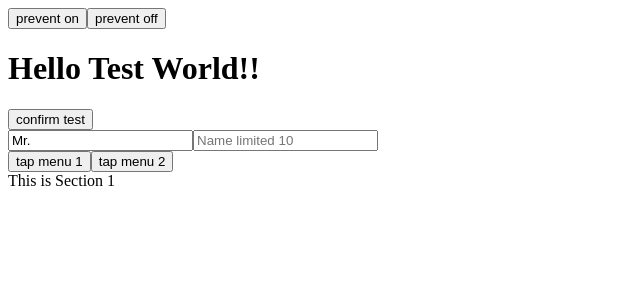
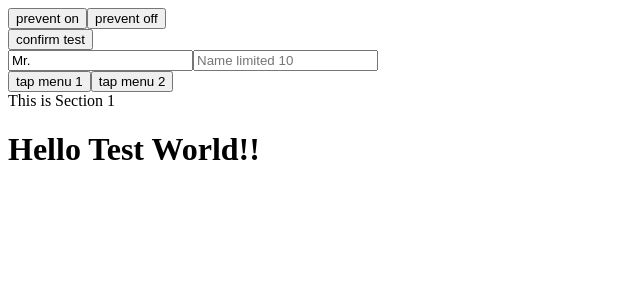
Before and after one commit to Mu-jun/react-hooks, a React (Create React App) app: page / in a window 1280 px wide. Shown: the top 300 px of the page, without its empty margins (0-640 px from the left). Built offline with nearby package versions, Linux system fonts and the light colour scheme.

Commit message:
hooks - useScroll

```diff
--- a/src/App.js
+++ b/src/App.js
@@ -4,6 +4,7 @@ import useTaps from './hooks/taps';
 import { useTitle } from './hooks/title';
 import { useConfirm } from './hooks/confirm';
 import { usePreventLeave } from './hooks/preventLeave';
+import { useScroll } from './hooks/scroll';
 
 const content = [
   {
@@ -27,6 +28,8 @@ function App() {
   const sayHello = () => console.log('hello~');
   const titleRef = useClick(sayHello);
 
+  const { scrollY } = useScroll();
+
   const confirmFn = () => console.log('confirm');
   const cancelFn = () => console.log('cancel');
   const confirmAction = useConfirm('confirm message', confirmFn, cancelFn);
@@ -39,12 +42,12 @@ function App() {
   const { currentItem, setItem } = useTaps(0, content);
 
   return (
-    <div>
+    <div style={{ height: '1000vh' }}>
       <div>
         <button onClick={enablePrevent}>prevent on</button>
         <button onClick={disablePrevent}>prevent off</button>
       </div>
-      <h1 ref={titleRef}>Hello Test World!!</h1>
+
       <button onClick={confirmAction}>confirm test</button>
       <br />
       <input placeholder="Name" {...name} />
@@ -55,6 +58,12 @@ function App() {
         ))}
         <div>{currentItem.content}</div>
       </div>
+      <h1
+        ref={titleRef}
+        style={{ position: 'fixed', color: scrollY > 100 ? 'red' : 'black' }}
+      >
+        Hello Test World!!
+      </h1>
     </div>
   );
 }
--- /dev/null
+++ b/src/hooks/scroll.js
@@ -0,0 +1,15 @@
+import { useEffect } from 'react';
+import { useState } from 'react';
+
+export const useScroll = () => {
+  const [location, setLocation] = useState({ scrollX: 0, scrollY: 0 });
+  const onScroll = () => {
+    console.log(`x: ${window.scrollX}, y: ${window.scrollY}`);
+    setLocation({ scrollX: window.scrollX, scrollY: window.scrollY });
+  };
+  useEffect(() => {
+    window.addEventListener('scroll', onScroll);
+    return () => window.removeEventListener('scroll', onScroll);
+  }, []);
+  return location;
+};
```
